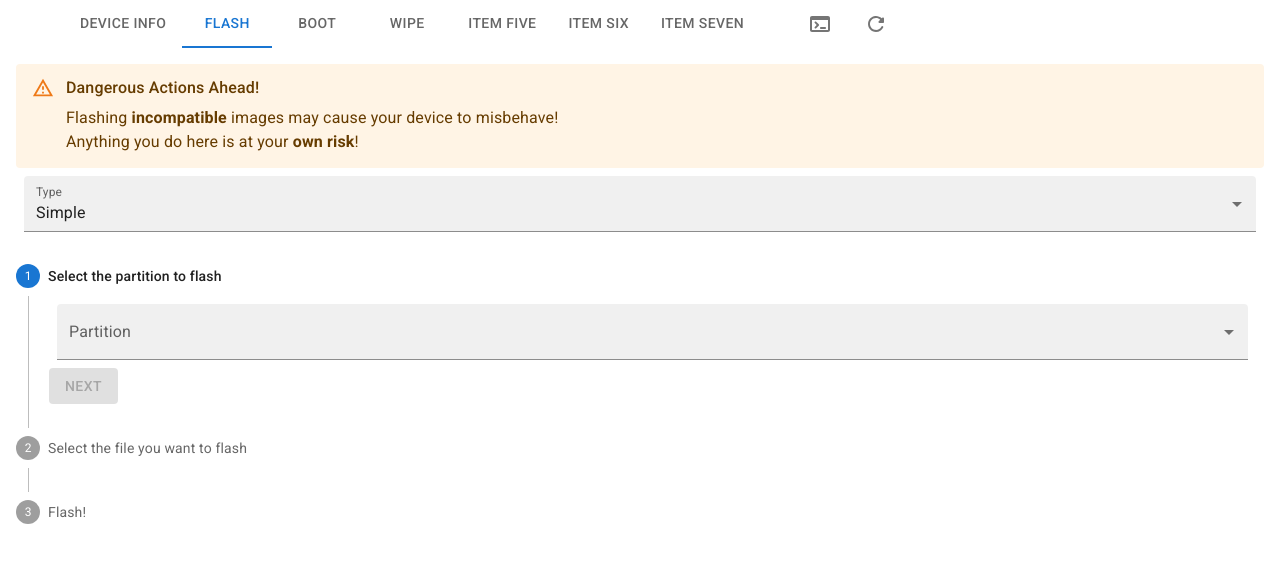
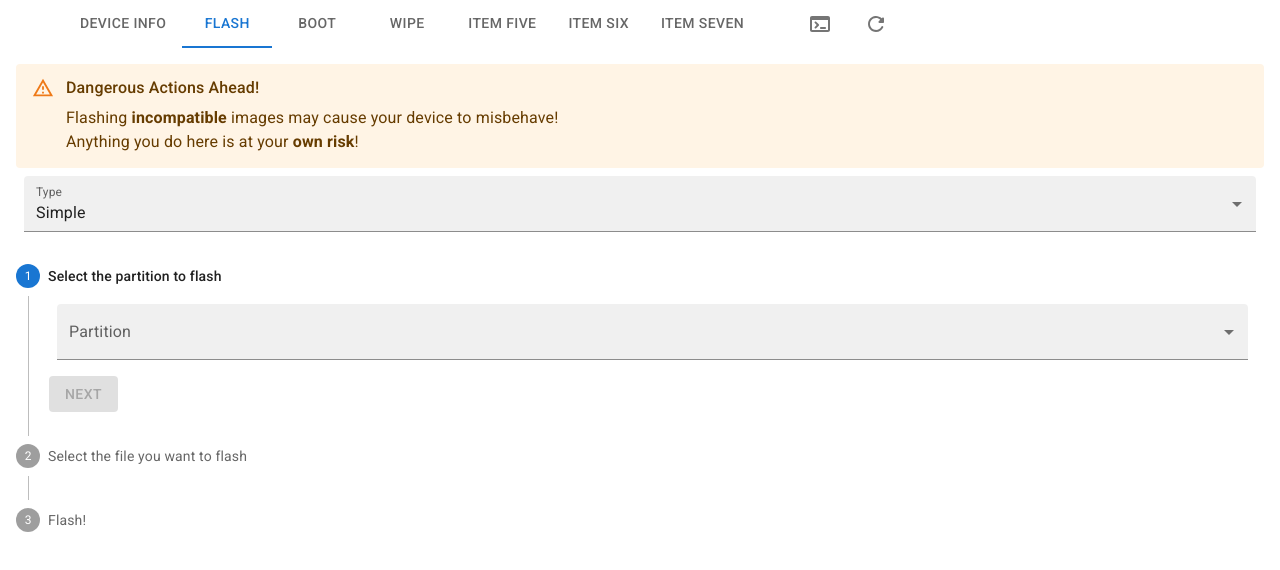
Before and after one commit to zalnaRs/ez-fastboot, a React (Vite) app: page / in a window 1280 px wide. Both pictures are taken after a click on the tab "FLASH". Shown: the top 570 px of the page. Built offline with nearby package versions, Linux system fonts and the light colour scheme.

Commit message:
💄 Step Action margins

```diff
--- a/src/components/StepActions.tsx
+++ b/src/components/StepActions.tsx
@@ -1,6 +1,6 @@
-import { ArrowBackRounded } from "@mui/icons-material";
-import { Stack, IconButton, Button } from "@mui/material";
-import React from "react";
+import { ArrowBackRounded } from '@mui/icons-material';
+import { Stack, IconButton, Button } from '@mui/material';
+import React from 'react';
 
 interface StepActionsProps {
   setCurrentStep: any;
@@ -16,7 +16,12 @@ const StepActions: React.FC<StepActionsProps> = ({
   noNext,
 }) => {
   return (
-    <Stack direction="row" alignItems="center" justifyContent="space-between">
+    <Stack
+      marginTop={1}
+      direction="row"
+      alignItems="center"
+      justifyContent="space-between"
+    >
       {!noBack && (
         <IconButton
           aria-label="back"
```
